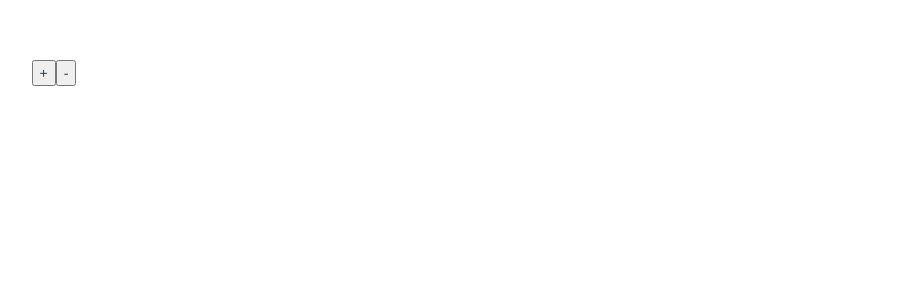
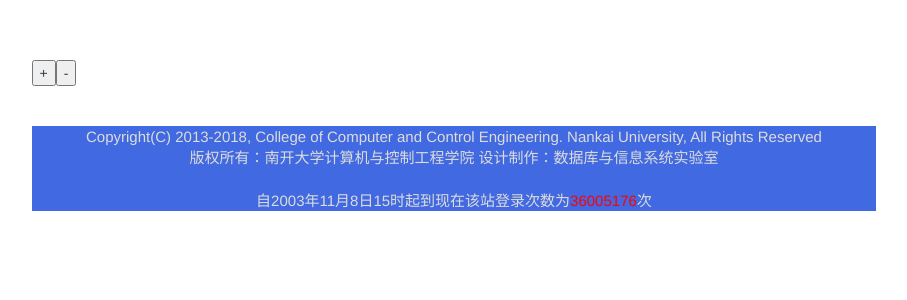
Before and after one commit to oyjwhy/CC-New-Backend, a Vue app: page /#/counter in a window 1280 px wide. Shown: the top 300 px of the page, without its empty margins (186-1093 px from the left). Built offline with nearby package versions, Linux system fonts and the light colour scheme; the HTML template or start-up script is replaced by a standard one.

Commit message:
完成了页脚部分

```diff
--- a/src/App.vue
+++ b/src/App.vue
@@ -1,12 +1,18 @@
 <template>
   <div id="app">
     <router-view/>
+    <page-footer></page-footer>
   </div>
 </template>
 
 <script>
+import PageFooter from '@/components/PageFooter'
+
 export default {
-  name: 'app'
+  name: 'app',
+  components: {
+    PageFooter
+  }
 }
 </script>
 
--- /dev/null
+++ b/src/components/PageFooter.vue
@@ -0,0 +1,31 @@
+<template>
+  <div class="page-footer">
+    <span class="footer-font-size">Copyright(C) 2013-2018, College of Computer and Control Engineering. Nankai University, All Rights Reserved<br>
+    版权所有：南开大学计算机与控制工程学院 设计制作：数据库与信息系统实验室<br><br>
+    自2003年11月8日15时起到现在该站登录次数为<span style="color:red;">36005176</span>次</span>
+  </div>
+</template>
+
+<script>
+export default {
+  name: 'NavigateBar',
+  data () {
+    return {
+      TeacherName: '名字 [name]'
+    }
+  },
+  methods: {}
+}
+</script>
+
+<!-- Add "scoped" attribute to limit CSS to this component only -->
+<style>
+.page-footer {
+  margin-top: 40px;
+  background-color: rgb(65,105,225);
+  height: 85px;
+  text-align: center;
+  color: rgb(		220,220,220);
+  font-size: 15px;
+}
+</style>
--- a/src/views/Teacher/TeacherDefault.vue
+++ b/src/views/Teacher/TeacherDefault.vue
@@ -93,6 +93,7 @@
 .grid-content:hover{
   cursor:pointer;
   background: rgba(135, 206, 235, 0.7);
+  font-weight: bold;
 }
 .row-bg {
   padding: 10px 0;
```
